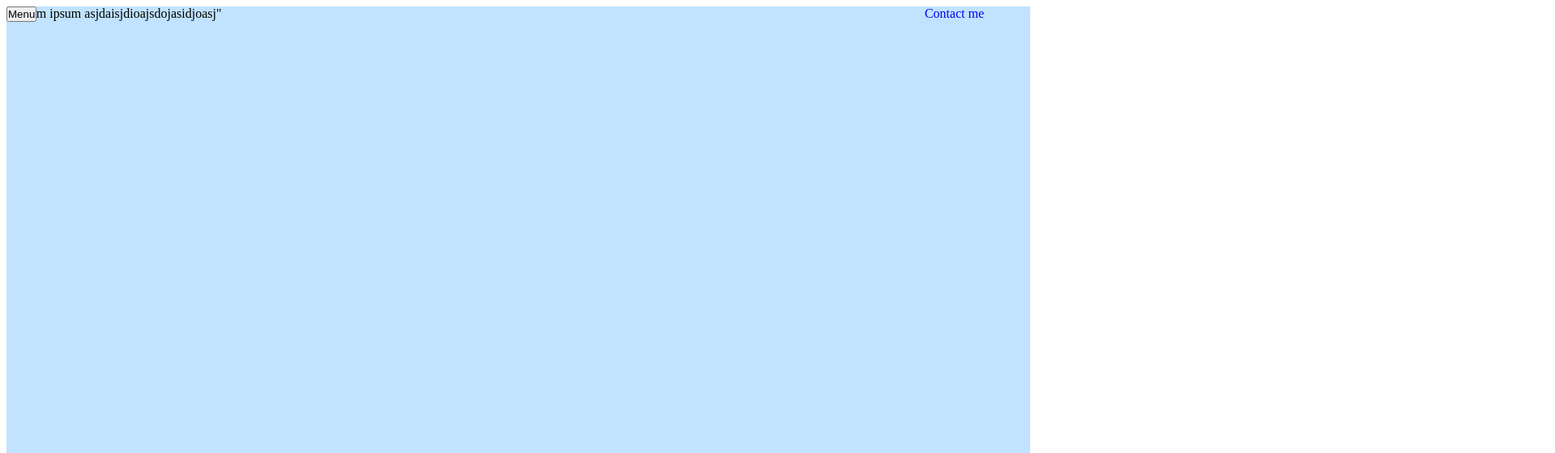
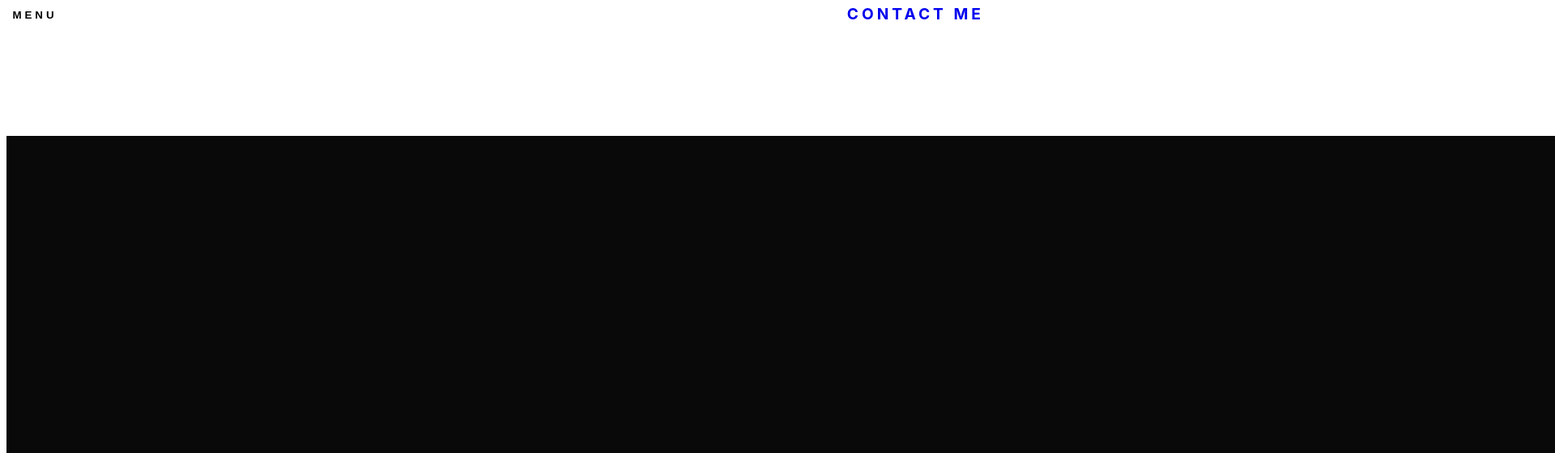
Before and after one commit to denmarx/resume23-24, a React (Create React App) app: page / in a window 1280 px wide. Shown: the top 560 px of the page at 81% size, 1920 px wide, since content can reach past the window. Built offline with nearby package versions, Linux system fonts and the light colour scheme.

Commit message:
animations

```diff
--- a/src/App.js
+++ b/src/App.js
@@ -1,11 +1,14 @@
 import './styles/App.css';
 import Menu from './components/Menu/Menu';
 import Footer from './components/Footer/Footer';
+import HeaderImg from './assets/dev.png';
+import styles from './components/Menu/animations.module.css';
 
 const App = () => {
   return (
     <div id='App-container'>
       <Menu />
+      <img src={HeaderImg} className={styles.imageReveal} alt='HeaderImg' />
       <div className='main-content'>
         <div>"Lorem ipsum asjdaisjdioajsdojasidjoasj"</div>
       </div>
--- a/src/components/Menu/Menu.js
+++ b/src/components/Menu/Menu.js
@@ -1,18 +1,13 @@
-import React, { useState } from 'react';
 import styles from './Menu.module.css';
 import MenuUtils from '../utils/MenuUtils';
 import TopMenu from './TopMenu';
+import Nav from './Nav';
 
 const Menu = () => {
   const { isTopMenuVisible, toggleTopMenu } = MenuUtils();
   return (
     <div className={styles.menuWrap}>
-      <button className={styles.menuButton} onClick={toggleTopMenu}>
-        Menu
-      </button>
-      <a className={styles.contactMe} href='/'>
-        Contact me
-      </a>
+      <Nav toggleTopMenu={toggleTopMenu} />
       {isTopMenuVisible && <TopMenu toggleTopMenu={toggleTopMenu} />}
     </div>
   );
--- a/src/components/Menu/Menu.module.css
+++ b/src/components/Menu/Menu.module.css
@@ -1,28 +1,5 @@
 .menuWrap {
   position: relative;
-  background-color: #c1e3ff;
+  /* background-color: #c1e3ff; */
+  padding-bottom: 10rem;
 }
-
-.menuButton {
-  position: fixed;
-}
-
-.contactMe {
-  text-decoration: none;
-  position: fixed;
-  right: 65px;
-  z-index: 20000;
-}
-
-.topMenu {
-  position: absolute;
-  box-sizing: border-box;
-  top: 0;
-  left: 0;
-  right: 0;
-  background-color: #e5eba6;
-  height: 100vh;
-  overflow: hidden;
-  /* display: flex; */
-  /* flex-direction: column; */
-}
--- /dev/null
+++ b/src/components/Menu/Nav.js
@@ -0,0 +1,20 @@
+import styles from './Nav.module.css';
+import useFlyUpAnimation from '../utils/useFlyUpAnimation';
+// import '../Menu/animations.module.css';
+
+const Nav = ({ toggleTopMenu }) => {
+  const buttonRef = useFlyUpAnimation();
+  const contactRef = useFlyUpAnimation();
+  return (
+    <nav>
+      <button ref={buttonRef} className={styles.menuButton} onClick={toggleTopMenu}>
+        Menu
+      </button>
+      <a ref={contactRef} className={styles.contactMe} href='/'>
+        Contact me
+      </a>
+    </nav>
+  );
+};
+
+export default Nav;
--- /dev/null
+++ b/src/components/Menu/Nav.module.css
@@ -0,0 +1,38 @@
+.menuButton {
+  position: fixed;
+  background: transparent;
+  border: none;
+  width: 70px;
+  height: 18px;
+  letter-spacing: 4px;
+  font-weight: 700;
+  text-transform: uppercase;
+  outline: none;
+  cursor: pointer;
+  height: 20px;
+}
+
+.contactMe {
+  text-decoration: none;
+  position: fixed;
+  right: 65px;
+  z-index: 20000;
+  vertical-align: middle;
+  text-align: center;
+  /* width: 100px; */
+  /* height: 18px; */
+  font-family: -apple-system, BlinkMacSystemFont, Segoe UI, Roboto, Helvetica, Arial, sans-serif, Apple Color Emoji,
+    Segoe UI Emoji, Segoe UI Symbol;
+  position: fixed;
+  /* top: 80px; */
+  background: transparent;
+  border: none;
+  font-weight: 700;
+  font-size: 1.2rem;
+  line-height: 1.2rem;
+  letter-spacing: 4px;
+  text-transform: uppercase;
+  text-decoration: none;
+  outline: none;
+  transition: all 0.12s cubic-bezier(0.25, 0.46, 0.45, 0.94);
+}
--- /dev/null
+++ b/src/components/Menu/animations.module.css
@@ -0,0 +1,27 @@
+@keyframes flyUp {
+  from {
+    transform: translateY(50rem);
+    opacity: 0;
+  }
+  to {
+    transform: translateY(0);
+    opacity: 1;
+  }
+}
+
+.flyUpAnimation {
+  animation: flyUp 0.8s ease-out forwards;
+}
+
+@keyframes revealFromBottomToTop {
+  from {
+    clip-path: inset(100% 0 0 0); /* Start with a full vertical inset */
+  }
+  to {
+    clip-path: inset(0 0 0 0); /* End with no inset */
+  }
+}
+
+.imageReveal {
+  animation: revealFromBottomToTop 2s cubic-bezier(0.01, 0.5, 0.99, 1) forwards;
+}
--- /dev/null
+++ b/src/components/utils/useFlyUpAnimation.js
@@ -0,0 +1,16 @@
+import { useEffect, useRef } from 'react';
+import animations from '../Menu/animations.module.css';
+
+const useFlyUpAnimation = () => {
+  const ref = useRef(null);
+
+  useEffect(() => {
+    if (ref.current) {
+      ref.current.classList.add(animations.flyUpAnimation);
+    }
+  }, []);
+
+  return ref;
+};
+
+export default useFlyUpAnimation;
```
Also changed, not shown: src/assets/dev.png (added).
